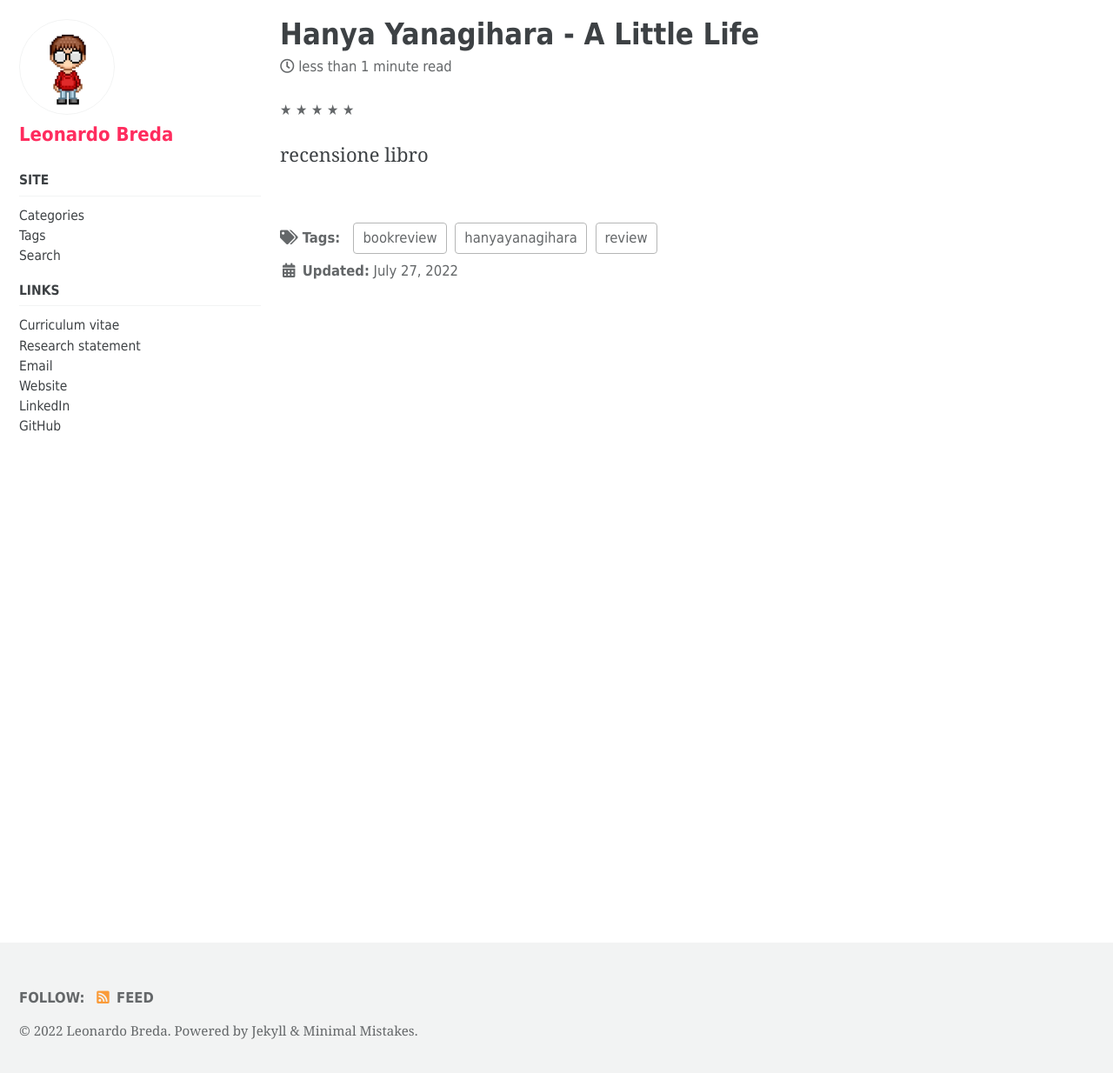
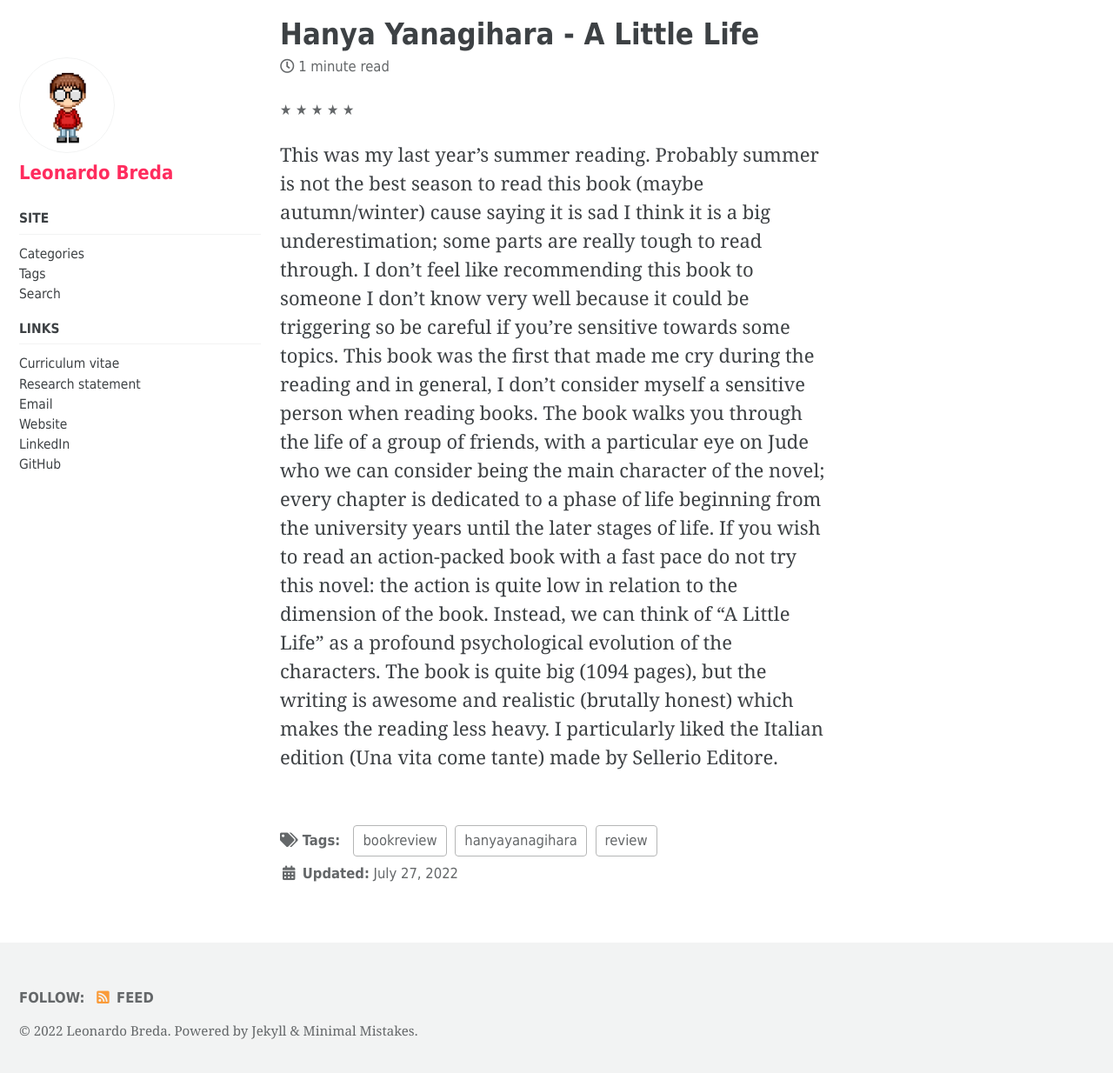
Before and after one commit to leo-breda/leo-breda.github.io, a Jekyll site: the page built from bookReviews/_posts/2022-07-27-ALittleLife.md, in a window 1280 px wide and 1241 px high. Shown: the top 1234 px of the window at 87% size. Built offline with Jekyll 4.4.1, drawn with Linux system fonts in a browser that asks for light colours; cached includes are drawn as plain includes.

Commit message:
Update 2022-07-27-ALittleLife.md

```diff
--- a/bookReviews/_posts/2022-07-27-ALittleLife.md
+++ b/bookReviews/_posts/2022-07-27-ALittleLife.md
@@ -6,5 +6,6 @@
 - hanyayanagihara
 stars: 5
 ---
-
-recensione libro
+This was my last year’s summer reading. Probably summer is not the best season to read this book (maybe autumn/winter) cause saying it is sad I think it is a big underestimation; some parts are really tough to read through. I don’t feel like recommending this book to someone I don’t know very well because it could be triggering so be careful if you’re sensitive towards some topics. This book was the first that made me cry during the reading and in general, I don’t consider myself a sensitive person when reading books.
+The book walks you through the life of a group of friends, with a particular eye on Jude who we can consider being the main character of the novel; every chapter is dedicated to a phase of life beginning from the university years until the later stages of life. If you wish to read an action-packed book with a fast pace do not try this novel: the action is quite low in relation to the dimension of the book. Instead, we can think of “A Little Life” as a profound psychological evolution of the characters.
+The book is quite big (1094 pages), but the writing is awesome and realistic (brutally honest) which makes the reading less heavy. I particularly liked the Italian edition (Una vita come tante) made by Sellerio Editore.
```
